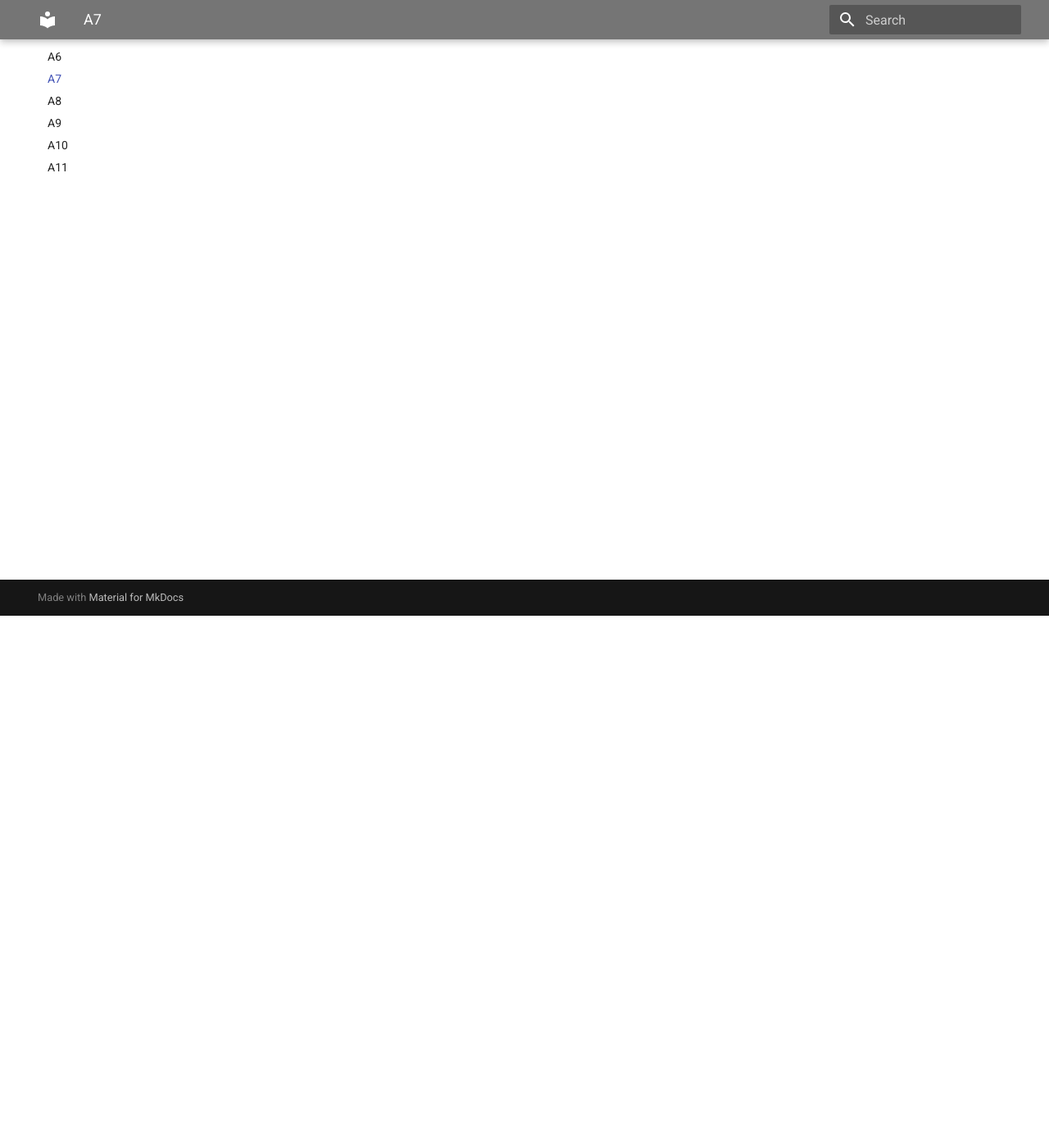
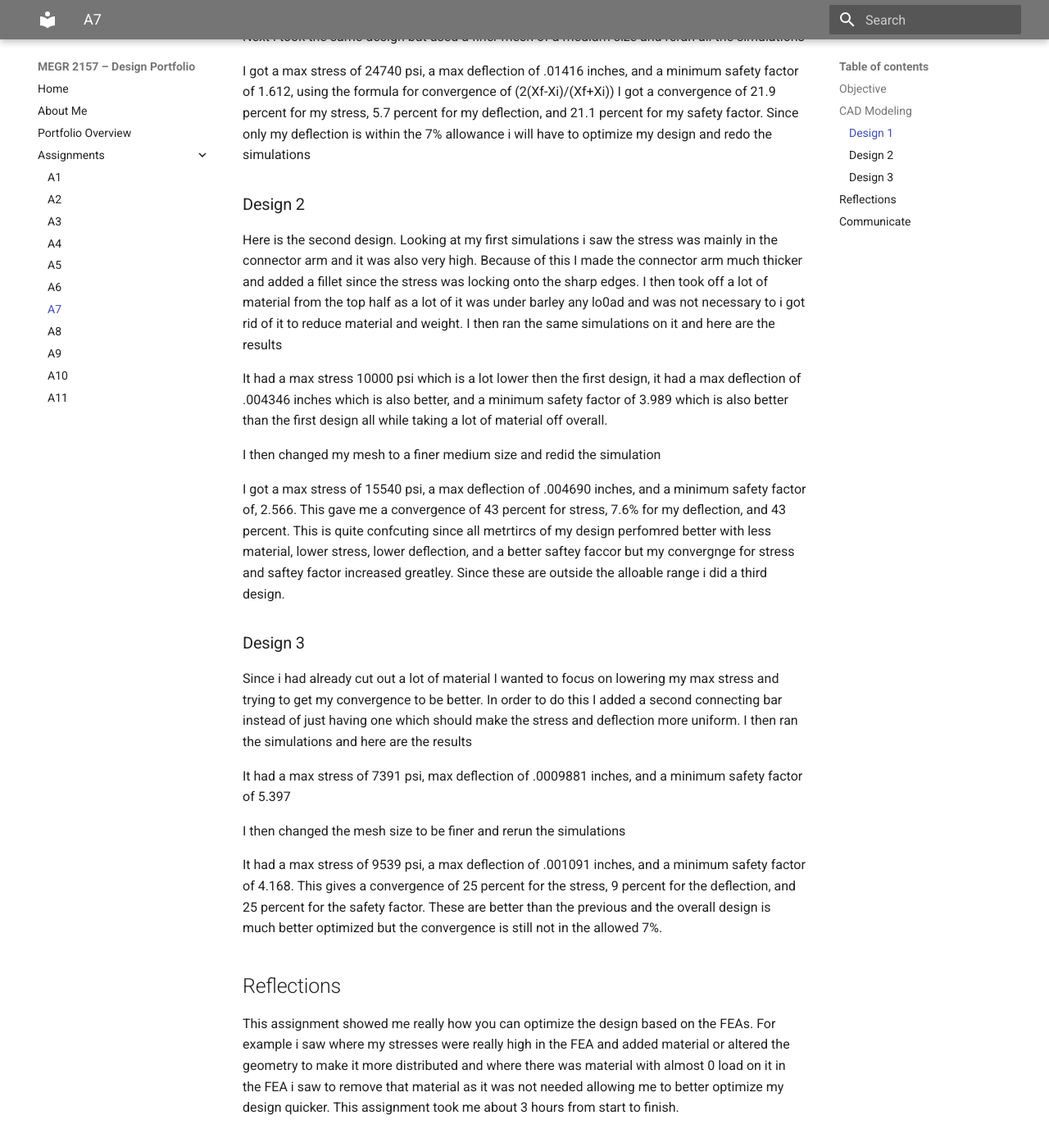
Before and after one commit to jadelma5/megr2156-portfolio, an MkDocs documentation site: the page built from docs/assignments/A07/index.md, in a window 1280 px wide and 1400 px high, scrolled down 649 px. Shown: the whole window at 82% size. Built offline with MkDocs 1.6.1 and Material for MkDocs 9.7.7, drawn with Linux system fonts in a browser that asks for light colours; some of the changed text lies outside the part shown.

Commit message:
Update index.md

```diff
--- a/docs/assignments/A07/index.md
+++ b/docs/assignments/A07/index.md
@@ -1,12 +1,66 @@
-# A7 – [Topic]
+# A7 – FEA on Bracket
 
 ## Objective
 
+The Objective of this assignment was to create a high stiff, high strength, and lightweight component. Use Finite Element analysis to drive your decision making process throughout your design. Each step of the analysis and before you make geometric changes make sure the component’s results (stress/displacement/Safety Factor) converge on a 7% difference. Achieve this by modifying the number of elements. If after three attempts to converge use the stiffness and stress from the finer mesh size use the finest mesh size and proceed through the process.
 
-## Analyze
+## CAD Modeling
+
+### Design 1
+
+My first design I pulled directly from the last assignment. I set up the FEA by putting the 500lbf load at the bottom bottom of the piece and i set the inside tops of the inside as a fixed geometry. I then ran the FEA simulation on it and did a coarse mesh and he are the results for that.
 
 
-## Decide
+
+
+I had a max stress of 20020 psi, A max deflection of .01338 inches, and a minimum safety factor of 1.992
+
+
+
+Next i took the same design but used a finer mesh of a medium size and reran all the simulations
+
+
+
+
+
+
+
+I got a max stress of 24740 psi, a max deflection of .01416 inches, and a minimum safety factor of 1.612, using the formula for convergence of (2(Xf-Xi)/(Xf+Xi)) I got a convergence of 21.9 percent for my stress, 5.7 percent for my deflection, and 21.1 percent for my safety factor. Since only my deflection is within the 7% allowance i will have to optimize my design and redo the simulations
+
+### Design 2
+
+Here is the second design. Looking at my first simulations i saw the stress was mainly in the connector arm and it was also very high. Because of this I made the connector arm much thicker and added a fillet since the stress was locking onto the sharp edges. I then took off a lot of material from the top half as a lot of it was under barley any lo0ad and was not necessary to i got rid of it to reduce material and weight. I then ran the same simulations on it and here are the results
+
+
+
+
+It had a max stress 10000 psi which is a lot lower then the first design, it had a max deflection of .004346 inches which is also better, and a minimum safety factor of 3.989 which is also better than the first design all while taking a lot of material off overall.
+
+
+
+I then changed my mesh to a finer medium size and redid the simulation
+
+
+
+I got a max stress of 15540 psi, a max deflection of .004690 inches, and a minimum safety factor of, 2.566. This gave me a convergence of 43 percent for stress, 7.6% for my deflection, and 43 percent. This is quite confcuting since all metrtircs of my design perfomred better with less material, lower stress, lower deflection, and a better saftey faccor but my convergnge for stress and saftey factor increased greatley. Since these are outside the alloable range i did a third design.
+
+
+### Design 3
+
+Since i had already cut out a lot of material I wanted to focus on lowering my max stress and trying to get my convergence to be better. In order to do this I added a second connecting bar instead of just having one which should make the stress and deflection more uniform. I then ran the simulations and here are the results
+
+
+It had a max stress of 7391 psi, max deflection of .0009881 inches, and a minimum safety factor of 5.397
+
+
+I then changed the mesh size to be finer and rerun the simulations
+
+
+It had a max stress of 9539 psi, a max deflection of .001091 inches, and a minimum safety factor of 4.168. This gives a convergence of 25 percent for the stress, 9 percent for the deflection, and 25 percent for the safety factor. These are better than the previous and the overall design is much better optimized but the convergence is still not in the allowed 7%.
+
+## Reflections
+
+This assignment showed me really how you can optimize the design based on the FEAs. For example i saw where my stresses were really high in the FEA and added material or altered the geometry to make it more distributed and where there was material with almost 0 load on it in the FEA i saw to remove that material as it was not needed allowing me to better optimize my design quicker. This assignment took me about 3 hours from start to finish.
 
 
 ## Communicate
```
